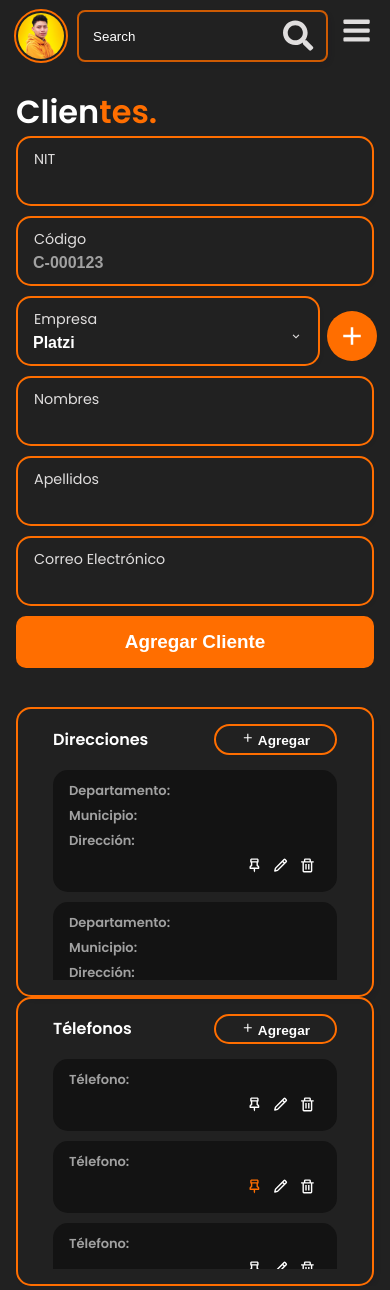
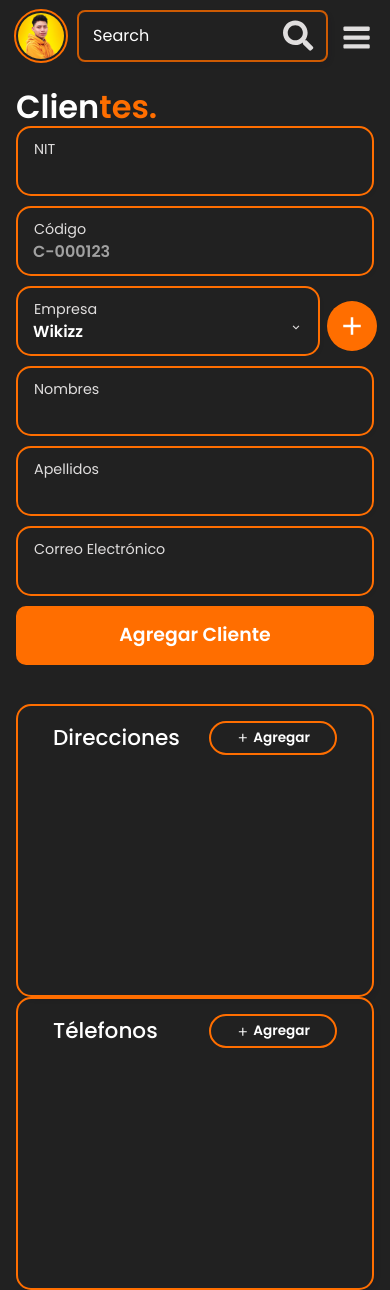
Before and after one commit to GeovannyGil/WatSystem, a React (Vite) app: page /clients in a window 390 px wide. Built offline with nearby package versions, Linux system fonts and the light colour scheme.

Commit message:
feat(Root): Add functionality to forms client, directions and phone

```diff
--- a/src/pages/clients.jsx
+++ b/src/pages/clients.jsx
@@ -14,7 +14,12 @@ import {
 } from '@/components/Elements/Inputs'
 import { ButtonPrimary } from '@/components/Elements/Buttons'
 import * as BoxIcon from 'react-icons/bi'
-
+import { useState } from 'react'
+import companies from '@/pages/api/companies'
+import guatemala from '@/pages/api/guatemala'
+import { ModalVertically, ModalHeader, ModalBody, ModalFooter } from '../components/Elements/Modals'
+import { Container, Row, Col, Form, Button } from 'react-bootstrap'
+import { v4 as uuid } from 'uuid'
 const Grid = styled.div`
   display: grid;
   grid-template-columns: 1fr;
@@ -37,7 +42,6 @@ const SectionClient = styled.section`
 `
 
 const FormClient = styled.div`
-  /* outline: 2px solid orange ; */
   @media(min-width: 550px) {
     & ${Grid}{
       grid-template-columns: 1fr 1fr;
@@ -49,7 +53,64 @@ const SectionClientTable = styled.div`
   /* outline: 2px solid orange ; */
 `
 
+const uniqueid = () => {
+  return uuid().slice(0, 12)
+}
+
 const Clients = () => {
+  const [modalDirectionShow, setModalDirectionShow] = useState(false)
+  const [modalPhoneShow, setModalPhoneShow] = useState(false)
+  const [client, setClient] = useState({
+    nit: '',
+    code: 'C-000123',
+    business: '',
+    names: '',
+    surnames: '',
+    email: '',
+    directions: [],
+    phones: []
+  })
+  const [direction, setDirection] = useState({
+    id: uniqueid(),
+    departament: '',
+    municipality: '',
+    directionClient: ''
+  })
+  const [phoneClient, setPhone] = useState({
+    id: uniqueid(),
+    phoneClient: ''
+  })
+  // console.log(uuid().slice(0, 12))
+
+  const handleChange = ({ target: { name, value } }) =>
+    setClient({ ...client, [name]: value })
+
+  const handleChangeSelectDirection = ({ target: { name, value } }) =>
+    setDirection({ ...direction, [name]: value })
+  const handlePushDirection = () => {
+    setClient({ ...client, directions: [...client.directions, direction] })
+    console.log('Add direction')
+    setDirection({
+      id: uniqueid(),
+      departament: '',
+      municipality: '',
+      directionClient: ''
+    })
+    setModalDirectionShow(false)
+  }
+  const handleChangePhone = ({ target: { name, value } }) => {
+    setPhone({ ...phoneClient, [name]: value })
+  }
+  const handlePushPhone = () => {
+    setClient({ ...client, phones: [...client.phones, phoneClient] })
+    console.log('Add Phone')
+    setPhone({
+      id: uniqueid(),
+      phoneClient: ''
+    })
+    setModalPhoneShow(false)
+  }
+
   return (
     <main>
       <header className='Header__main-content'>
@@ -59,26 +120,29 @@ const Clients = () => {
         <FormClient>
           <Grid>
             <InputElement label='NIT'>
-              <input type='text' />
+              <input type='text' name='nit' onChange={handleChange} value={client.nit} />
             </InputElement>
             <InputElement label='Código'>
-              <input type='text' disabled name='CodeClient' value='C-000123' />
+              <input type='text' disabled name='code' onChange={handleChange} value={client.code} />
             </InputElement>
           </Grid>
           <FormGroupAction label='Empresa'>
-            <select>
-              <option value=''>Platzi</option>
-              <option value=''>Watsy</option>
+            <select name='business' onChange={handleChange}>
+              {
+                companies.map(company => (
+                  <option key={company.id} value={company.id}>{company.company}</option>
+                ))
+              }
             </select>
           </FormGroupAction>
           <InputElement label='Nombres'>
-            <input type='text' />
+            <input type='text' name='names' onChange={handleChange} value={client.names} />
           </InputElement>
           <InputElement label='Apellidos'>
-            <input type='text' />
+            <input type='text' name='surnames' onChange={handleChange} value={client.surnames} />
           </InputElement>
           <InputElement label='Correo Electrónico'>
-            <input type='text' />
+            <input type='text' name='email' onChange={handleChange} value={client.email} />
           </InputElement>
           <ButtonPrimary size='100%'>Agregar Cliente</ButtonPrimary>
         </FormClient>
@@ -87,28 +151,101 @@ const Clients = () => {
             <CardContent>
               <CardHeader>
                 <CardTitle>Direcciones</CardTitle>
-                <CardButtonAction><BoxIcon.BiPlus /> Agregar</CardButtonAction>
+                <CardButtonAction onClick={() => setModalDirectionShow(true)}><BoxIcon.BiPlus /> Agregar</CardButtonAction>
               </CardHeader>
               <CardBody>
-                <CardItemClientDirection active={false} />
-                <CardItemClientDirection active />
-                <CardItemClientDirection active={false} />
+                {
+                  client.directions !== '' && client.directions.map(direction => (
+                    <CardItemClientDirection {...direction} key={direction.id} />
+                  ))
+                }
               </CardBody>
             </CardContent>
             <CardContent>
               <CardHeader>
                 <CardTitle>Télefonos</CardTitle>
-                <CardButtonAction><BoxIcon.BiPlus /> Agregar</CardButtonAction>
+                <CardButtonAction onClick={() => setModalPhoneShow(true)}><BoxIcon.BiPlus /> Agregar</CardButtonAction>
               </CardHeader>
               <CardBody>
-                <CardItemClientPhone active={false} />
-                <CardItemClientPhone active />
-                <CardItemClientPhone active={false} />
+                {
+                  client.phones !== '' && client.phones.map(phone => (
+                    <CardItemClientPhone {...phone} key={phone.id} />
+                  ))
+                }
               </CardBody>
             </CardContent>
           </Grid>
         </SectionClientTable>
       </SectionClient>
+      {/* MODAL DIRECTION */}
+      <ModalVertically show={modalDirectionShow} onHide={() => setModalDirectionShow(false)} size='md'>
+        <ModalHeader textNeutral='Agregar' textColor='dirección' />
+        <ModalBody>
+          <Container>
+            <Row>
+              <Col md={12}>
+                <Form.Group className='mb-3'>
+                  <Form.Control type='text' placeholder='Ingresar dirección' name='directionClient' onChange={handleChangeSelectDirection} />
+                </Form.Group>
+              </Col>
+              <Col md={6}>
+                <Form.Group>
+                  <Form.Label className='LabelBForm'>Departamento</Form.Label>
+                  <Form.Select aria-label='Default select example' name='departament' onChange={handleChangeSelectDirection}>
+                    <option>Selecciona</option>
+                    {
+                      Object.keys(guatemala).map((obj) => (
+                        <option value={obj} key={obj}>{obj}</option>
+                      ))
+                    }
+                  </Form.Select>
+                </Form.Group>
+              </Col>
+              <Col md={6}>
+                <Form.Group>
+                  <Form.Label className='LabelBForm'>Municipio</Form.Label>
+                  <Form.Select
+                    aria-label='Default select example'
+                    disabled={direction.departament === '' && 'disabled'}
+                    name='municipality' onChange={handleChangeSelectDirection}
+                  >
+                    <option>Selecciona un municipio</option>
+                    {
+                      direction.departament !== '' &&
+                      (
+                        Object.entries(guatemala[direction.departament]).map((obj) => (
+                          <option value={obj[1]} key={obj[1]}>{obj[1]}</option>
+                        ))
+                      )
+                    }
+                  </Form.Select>
+                </Form.Group>
+              </Col>
+            </Row>
+          </Container>
+        </ModalBody>
+        <ModalFooter onHide={() => setModalDirectionShow(false)}>
+          <Button className='BtnPrimary' onClick={handlePushDirection}>Agregar dirección</Button>
+        </ModalFooter>
+      </ModalVertically>
+      {/* MODAL PHONE */}
+      <ModalVertically show={modalPhoneShow} onHide={() => setModalPhoneShow(false)} size='md'>
+        <ModalHeader textNeutral='Agregar' textColor='Télefono' />
+        <ModalBody>
+          <Container>
+            <Row>
+              <Col md={12}>
+                <Form.Group className='mb-3'>
+                  <Form.Control type='text' name='phoneClient' onChange={handleChangePhone} placeholder='Ingresar dirección' />
+                </Form.Group>
+              </Col>
+            </Row>
+          </Container>
+        </ModalBody>
+        <ModalFooter onHide={() => setModalPhoneShow(false)}>
+          <Button className='BtnPrimary' onClick={handlePushPhone}>Agregar Télefono</Button>
+        </ModalFooter>
+      </ModalVertically>
     </main>
   )
 }
```
